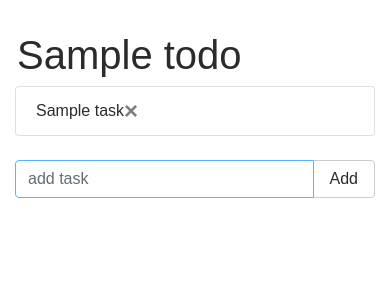
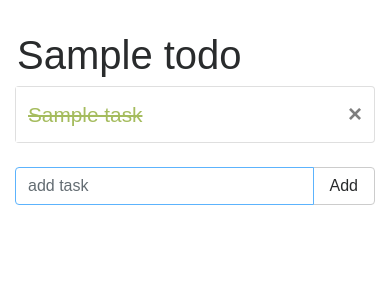
Before and after one commit to codebicycle/buy-milk, a Flask app: page /todos/1/edit in a window 390 px wide; the page is wider, and only the part inside the window is pictured. Shown: the part 136-436 px from the top of that part. Run offline with Flask 2, Linux system fonts and the light colour scheme; the visitor is signed in with stand-in values (Sample User, id 1); tables that the repository leaves empty hold one stand-in row (values such as "Sample post"); parts of the project's set-up code (start-up, migrations or seed data) failed here and were passed over; some libraries are stand-ins or nearby versions.

Commit message:
Can mark task as done

```diff
--- a/todo/static/styles.css
+++ b/todo/static/styles.css
@@ -45,3 +45,35 @@
     color: inherit;
     text-decoration: none;
 }
+
+
+li.task {
+    padding: 0;
+    padding-right: 0.75rem;
+    position: relative;
+}
+
+button.task {
+    padding: 0.75rem;
+    width: 100%;
+    cursor: pointer;
+    text-align: left;
+    border: 0;
+    background-color: white;
+
+}
+
+form.task {
+    padding-left: 0;
+}
+
+.list-group-item {
+    font-size: 1.3rem;
+}
+
+.task-done,
+.task-done:hover,
+.task-done:focus {
+    text-decoration: line-through;
+    color: #a5bc5e;
+}
--- a/todo/templates/todo_edit.html
+++ b/todo/templates/todo_edit.html
@@ -3,6 +3,7 @@
 {% block title %}{{ todo.title }}{% endblock %}
 
 {% block content %}
+
 
 <form method="post" action="{{ url_for('todo_update', todo_id=todo.id) }}">
   <input class="h1 edit-in-place" type="text" name="title" value="{{ todo.title }}">
@@ -11,13 +12,21 @@
 </form>
 
   <ul class="list-group">
+
   {% for task in todo.tasks %}
-    <li class="list-group-item">
-      {{ task.title }}
-      <form action="{{ url_for('task_destroy', task_id=task.id) }}">
+    <li class="task list-group-item justify-content-between">
+      <form class="task col col-xs-11" method="post" action="{{ url_for('task_update', task_id=task.id) }}">
+        <button class="task {% if task.done %}task-done{% endif %}">
+          {{ task.title }}
+        </button>
+        <input type="hidden" name="csrf-token" value="{{ session['csrf_token'] }}">
+      </form>
+
+      <form method="post" action="{{ url_for('task_destroy', task_id=task.id) }}">
         <button class="close" aria-label="Close">
           <span aria-hidden="true">&times;</span>
         </button>
+        <input type="hidden" name="csrf-token" value="{{ session['csrf_token'] }}">
       </form>
     </li>
   {% endfor %}
@@ -34,4 +43,5 @@
   <input type="hidden" name="todo_id" value="{{ todo.id }}">
   <input type="hidden" name="csrf-token" value="{{ session['csrf_token'] }}">
 </form>
+
 {% endblock %}
--- a/todo/templates/todo_show.html
+++ b/todo/templates/todo_show.html
@@ -7,7 +7,7 @@
   <p class="h1">{{ todo.title }}</h1>
   <ul class="list-group">
   {% for task in todo.tasks %}
-    <li class="list-group-item">{{ task.title }}</li>
+    <li class="list-group-item {% if task.done %}task-done{% endif %}">{{ task.title }}</li>
   {% endfor %}
   </ul>
 
--- a/todo/templates/todos_show.html
+++ b/todo/templates/todos_show.html
@@ -11,7 +11,7 @@
         <span class="h4">{{ todo.title }}</span>
         <ul>
           {% for task in todo.tasks %}
-            <li class="list-unstyled">{{ task.title }}</li>
+            <li class="list-unstyled {% if task.done %}task-done{% endif %}">{{ task.title }}</li>
           {% endfor %}
         </ul>
       </a>
--- a/todo/todo.py
+++ b/todo/todo.py
@@ -219,7 +219,23 @@
     return redirect(url_for('todo_edit', todo_id=todo.id))
 
 
-@app.route('/tasks/<task_id>/delete')
+@app.route('/task/<task_id>/update', methods=['POST'])
+def task_update(task_id):
+    user_id = session.get('user_id')
+    if not user_id:
+        abort(401)
+
+    task = Task.query.get_or_404(task_id)
+    if task.todo.user_id != user_id:
+        abort(403)
+
+    task.done = not task.done
+    db.session.commit()
+
+    return redirect(url_for('todo_edit', todo_id=task.todo_id))
+
+
+@app.route('/tasks/<task_id>/delete', methods=['POST'])
 def task_destroy(task_id):
     user_id = session.get('user_id')
     if not user_id:
```
